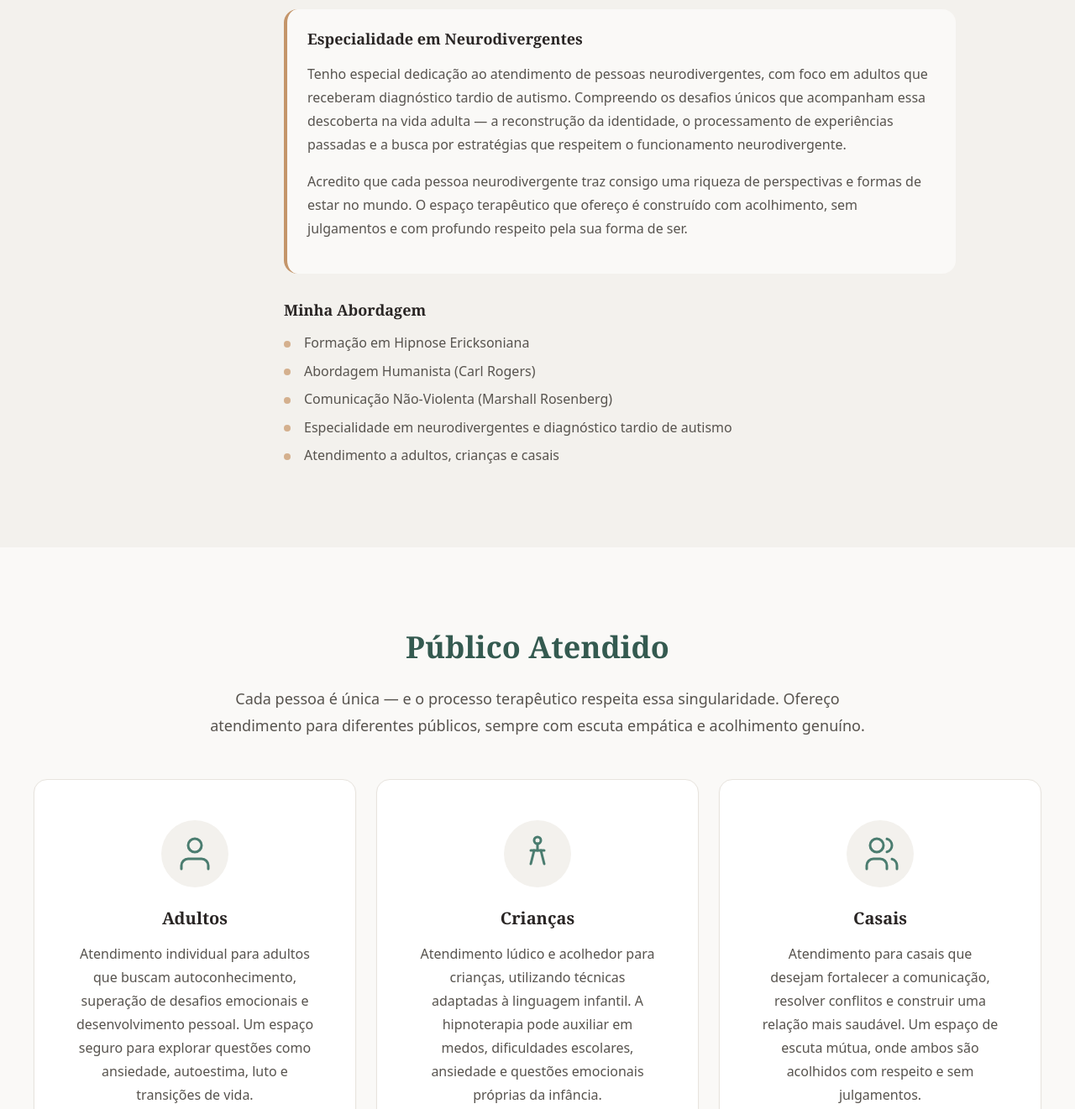
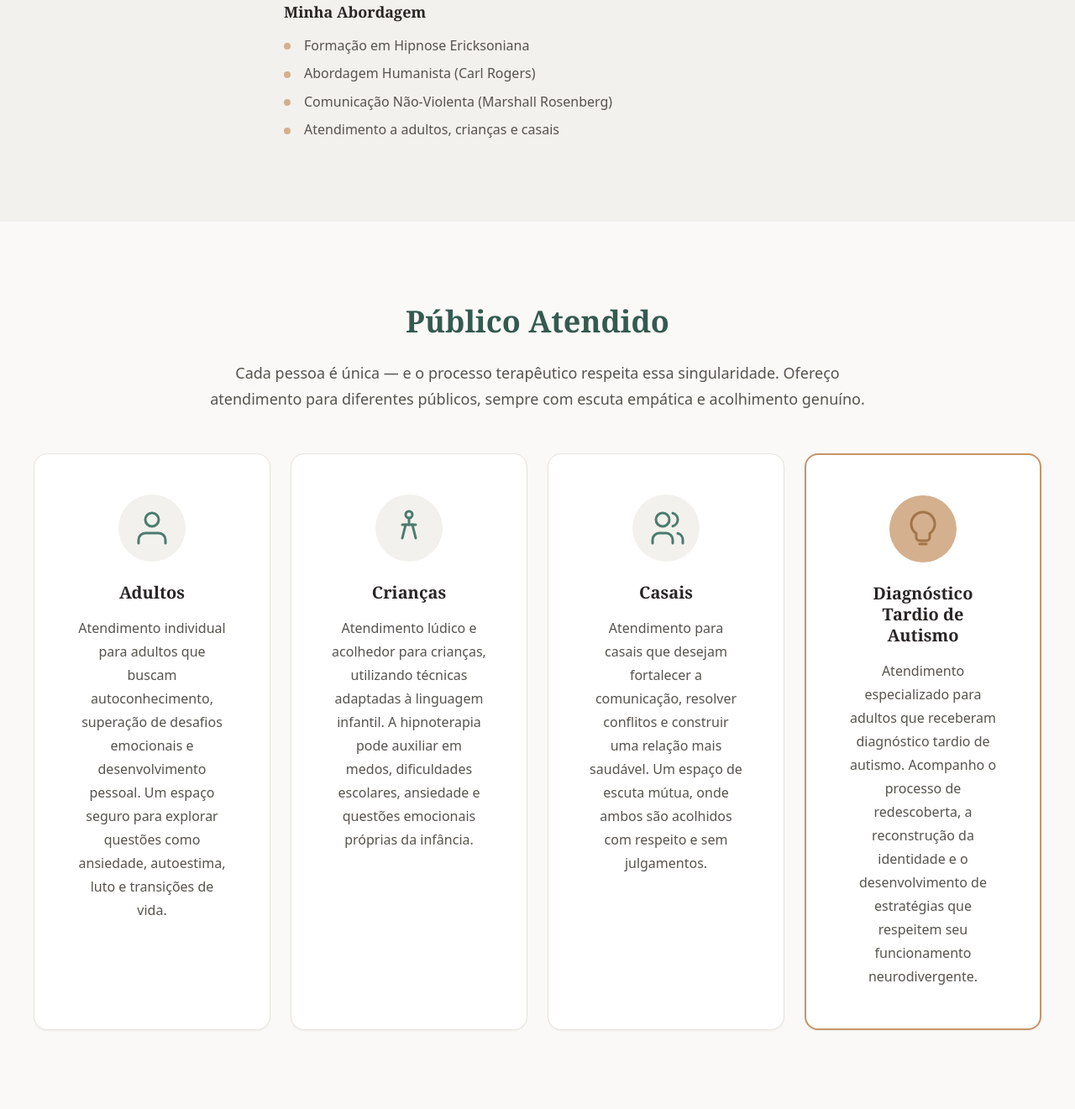
Before and after one commit to mvictornicolas/molinari-terapia, a website: page index.html in a window 1280 px wide. Shown: the part 3731-5052 px from the top of the page at 84% size. Drawn offline with Linux system fonts and the light colour scheme.

Commit message:
refactor: neurodivergência como card + remove do sobre o terapeuta
- Remove bloco 'Especialidade em Neurodivergentes' da seção Sobre o Terapeuta
- Transforma destaque em 4º card 'Diagnóstico Tardio de Autismo' ao lado de Casais
- Grid agora com 4 cards (2x2 tablet, 4 colunas desktop)
- Card de diagnóstico tardio com borda accent para destaque visual

```diff
--- a/index.html
+++ b/index.html
@@ -277,23 +277,12 @@
               Minha prática terapêutica é fundamentada na psicologia humanista de Carl Rogers, nos princípios da Comunicação Não-Violenta (CNV) de Marshall Rosenberg e na hipnose ericksoniana como ferramenta facilitadora do processo de autoconhecimento.
             </p>
 
-            <div class="terapeuta__especialidade">
-              <h4 class="terapeuta__especialidade-titulo">Especialidade em Neurodivergentes</h4>
-              <p class="terapeuta__text">
-                Tenho especial dedicação ao atendimento de pessoas neurodivergentes, com foco em adultos que receberam diagnóstico tardio de autismo. Compreendo os desafios únicos que acompanham essa descoberta na vida adulta — a reconstrução da identidade, o processamento de experiências passadas e a busca por estratégias que respeitem o funcionamento neurodivergente.
-              </p>
-              <p class="terapeuta__text">
-                Acredito que cada pessoa neurodivergente traz consigo uma riqueza de perspectivas e formas de estar no mundo. O espaço terapêutico que ofereço é construído com acolhimento, sem julgamentos e com profundo respeito pela sua forma de ser.
-              </p>
-            </div>
-
             <div class="terapeuta__abordagem">
               <h4 class="terapeuta__especialidade-titulo">Minha Abordagem</h4>
               <ul class="terapeuta__lista" role="list">
                 <li class="terapeuta__lista-item">Formação em Hipnose Ericksoniana</li>
                 <li class="terapeuta__lista-item">Abordagem Humanista (Carl Rogers)</li>
                 <li class="terapeuta__lista-item">Comunicação Não-Violenta (Marshall Rosenberg)</li>
-                <li class="terapeuta__lista-item">Especialidade em neurodivergentes e diagnóstico tardio de autismo</li>
                 <li class="terapeuta__lista-item">Atendimento a adultos, crianças e casais</li>
               </ul>
             </div>
@@ -353,20 +342,19 @@
               Atendimento para casais que desejam fortalecer a comunicação, resolver conflitos e construir uma relação mais saudável. Um espaço de escuta mútua, onde ambos são acolhidos com respeito e sem julgamentos.
             </p>
           </article>
-        </div>
 
-        <div class="publico__destaque">
-          <div class="publico__destaque-icon" aria-hidden="true">
-            <svg xmlns="http://www.w3.org/2000/svg" width="40" height="40" viewBox="0 0 24 24" fill="none" stroke="currentColor" stroke-width="1.5" stroke-linecap="round" stroke-linejoin="round">
-              <path d="M12 2L2 7l10 5 10-5-10-5z"/>
-              <path d="M2 17l10 5 10-5"/>
-              <path d="M2 12l10 5 10-5"/>
-            </svg>
-          </div>
-          <h3 class="publico__destaque-titulo">Especialidade em Neurodivergentes</h3>
-          <p class="publico__destaque-texto">
-            Atuo com foco em <strong>adultos com diagnóstico tardio de autismo</strong> — acompanhando o processo de redescoberta, a reconstrução da identidade e o desenvolvimento de estratégias que respeitem o funcionamento neurodivergente. Se você recebeu um diagnóstico recente ou está em busca de compreender melhor sua neurodivergência, este é um espaço seguro para você.
-          </p>
+          <article class="publico__card publico__card--destaque">
+            <div class="publico__card-icon" aria-hidden="true">
+              <svg xmlns="http://www.w3.org/2000/svg" width="48" height="48" viewBox="0 0 24 24" fill="none" stroke="currentColor" stroke-width="1.5" stroke-linecap="round" stroke-linejoin="round">
+                <path d="M12 2a7 7 0 0 1 7 7c0 2.38-1.19 4.47-3 5.74V17a2 2 0 0 1-2 2h-4a2 2 0 0 1-2-2v-2.26C6.19 13.47 5 11.38 5 9a7 7 0 0 1 7-7z"/>
+                <path d="M10 21h4"/>
+              </svg>
+            </div>
+            <h3 class="publico__card-titulo">Diagnóstico Tardio de Autismo</h3>
+            <p class="publico__card-texto">
+              Atendimento especializado para adultos que receberam diagnóstico tardio de autismo. Acompanho o processo de redescoberta, a reconstrução da identidade e o desenvolvimento de estratégias que respeitem seu funcionamento neurodivergente.
+            </p>
+          </article>
         </div>
       </div>
     </section>
--- a/styles/main.css
+++ b/styles/main.css
@@ -740,6 +740,16 @@ h1, h2, h3, h4, h5, h6 {
   transform: translateY(-2px);
 }
 
+.publico__card--destaque {
+  border-color: var(--color-accent);
+  border-width: 2px;
+}
+
+.publico__card--destaque .publico__card-icon {
+  background-color: var(--color-accent-light);
+  color: var(--color-accent-dark);
+}
+
 .publico__card-icon {
   display: flex;
   align-items: center;
@@ -829,7 +839,7 @@ h1, h2, h3, h4, h5, h6 {
   }
 
   .publico__cards {
-    grid-template-columns: 1fr 1fr 1fr;
+    grid-template-columns: 1fr 1fr;
   }
 
   .publico__destaque {
@@ -849,6 +859,10 @@ h1, h2, h3, h4, h5, h6 {
 @media (min-width: 1024px) {
   .publico__title {
     font-size: var(--font-size-4xl);
+  }
+
+  .publico__cards {
+    grid-template-columns: 1fr 1fr 1fr 1fr;
   }
 
   .publico__card {
```
